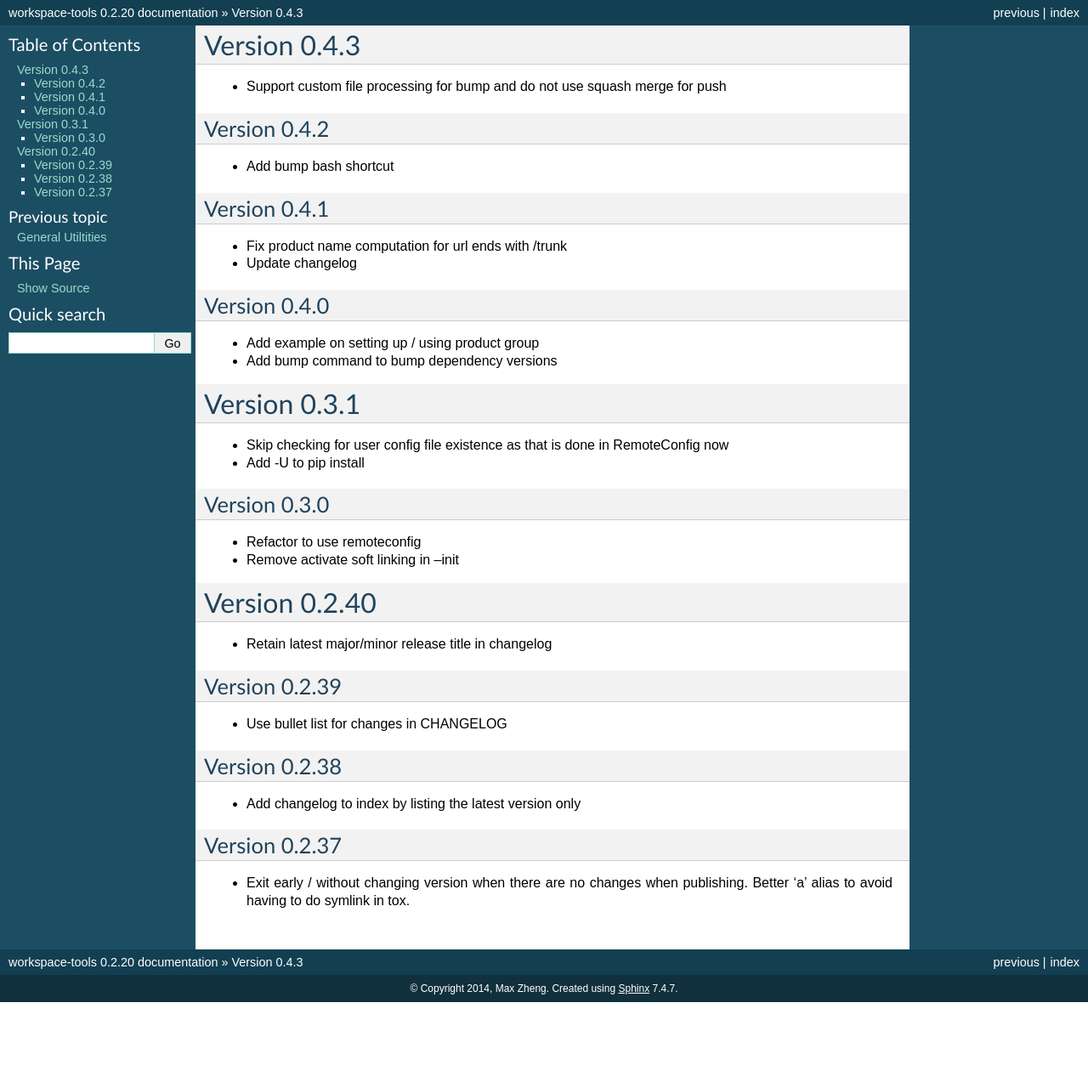
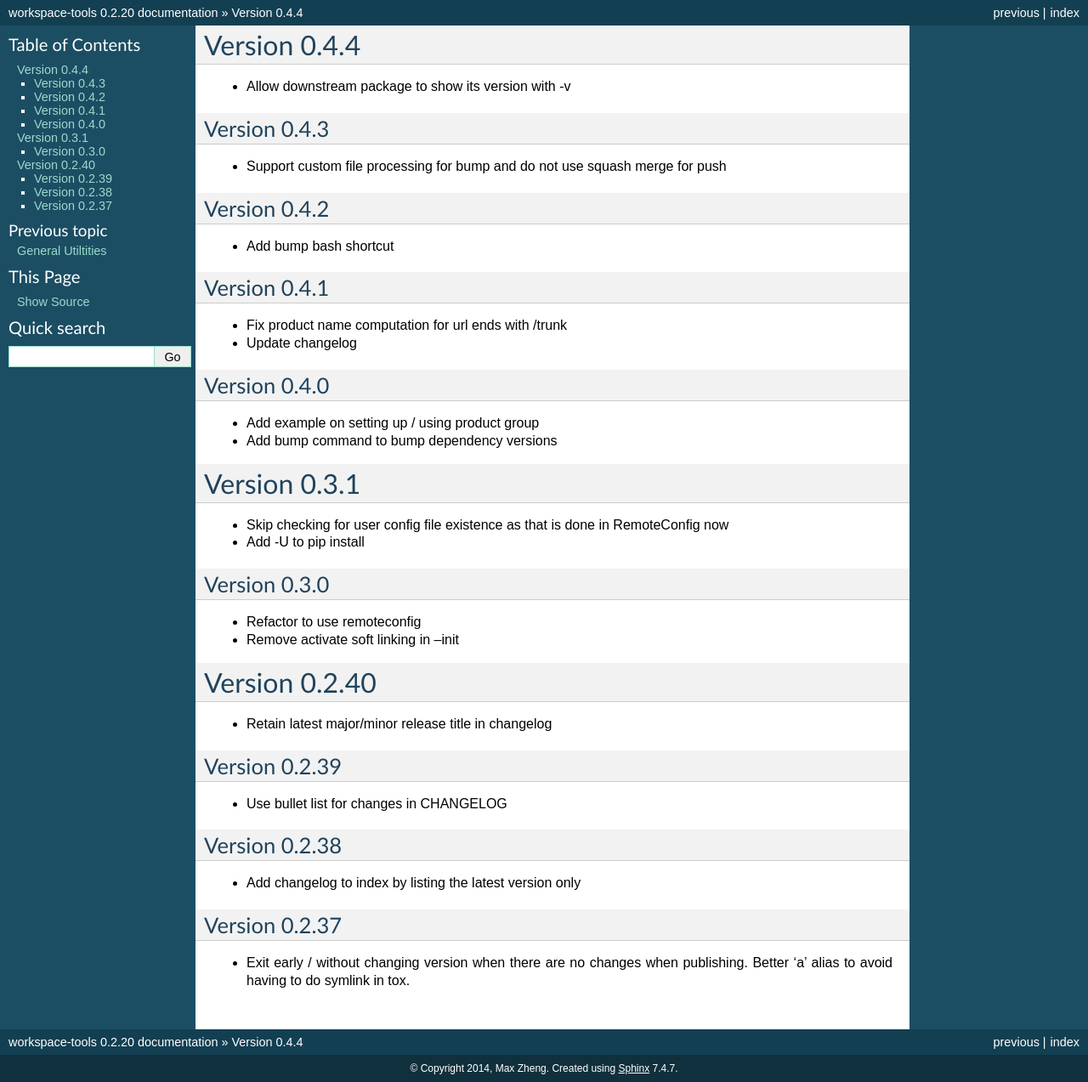
Before and after one commit to maxzheng/workspace-tools, a Sphinx documentation site: the page built from docs/CHANGELOG.rst, in a window 1280 px wide. Shown: the whole page at 85% size. Built offline with Sphinx 7.4.7, drawn with Linux system fonts in a browser that asks for light colours; before the commit the page ends 1179 px from its top, so only the background shows below that.

Commit message:
Publish version 0.4.4

```diff
--- a/docs/CHANGELOG.rst
+++ b/docs/CHANGELOG.rst
@@ -1,5 +1,11 @@
+Version 0.4.4
+================================================================================
+
+* Allow downstream package to show its version with -v
+
+
 Version 0.4.3
-================================================================================
+--------------------------------------------------------------------------------
 
 * Support custom file processing for bump and do not use squash merge for push
 
--- a/setup.py
+++ b/setup.py
@@ -10,7 +10,7 @@ def find_files(path):
 
 setuptools.setup(
   name='workspace-tools',
-  version='0.4.3',
+  version='0.4.4',
 
   author='Max Zheng',
   author_email='maxzheng.os @t gmail.com',
```
